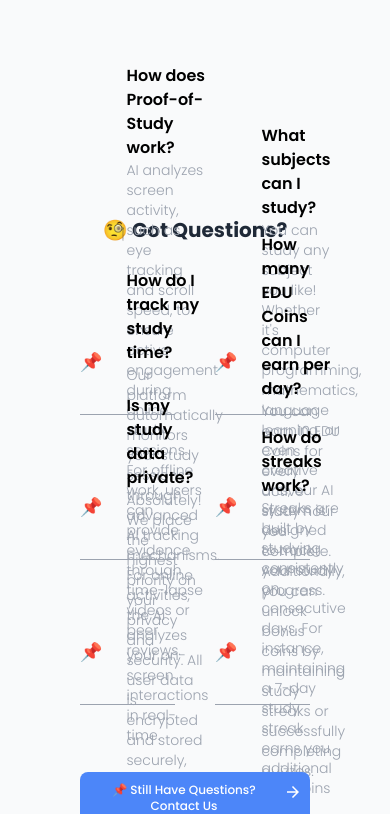
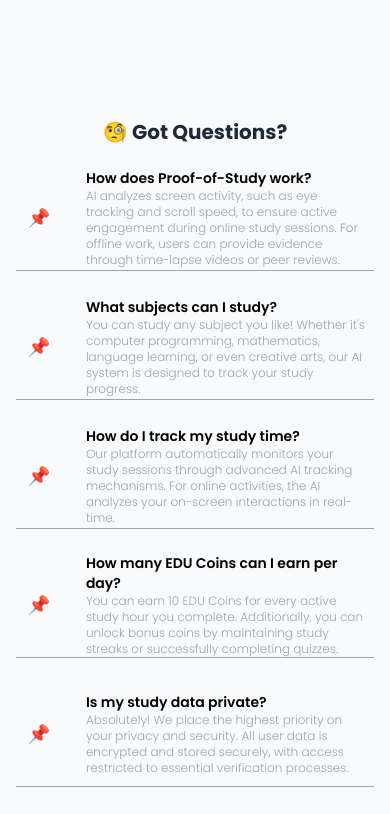
Before and after one commit to MorielDev/LERNIT, a Next.js app: page / in a window 390 px wide. Shown: the part 4948-5762 px from the top of the page. Built offline with nearby package versions, Linux system fonts and the light colour scheme; a web font is replaced by a local one.

Commit message:
faq completed

```diff
--- a/app/pages/faq.tsx
+++ b/app/pages/faq.tsx
@@ -7,9 +7,9 @@ import { faqs } from "../data/arrays";
 
 export default function FAQ() {
     return (
-        <section className="bg-backgroundColor px-20 h-screen flex flex-col justify-evenly items-center pt-8 pb-16">
-            <HeaderText placeholder="🧐 Got Questions?"/>
-            <div className="w-full grid grid-cols-2 gap-10">
+        <section className="bg-backgroundColor px-4 md:px-10 lg:px-10 xl:px-20 2xl:px-20 h-screen flex flex-col justify-evenly items-center pt-0 pb-16">
+            <HeaderText placeholder="🧐 Got Questions?" className="text-center"/>
+            <div className="w-full grid grid-cols-1 md:grid-cols-2 lg:grid-cols-2 xl:grid-cols-2 2xl:grid-cols-2 gap-6 md:gap-10 lg:gap-10 xl:gap-10 2xl:gap-10 mt-5 md:mt-0 lg:mt-0 xl:mt-0 2xl:mt-0">
                 {faqs.map((faq, index) => (
                     <div key={index} className="border-b border-mutedGray border-b-0.5 w-full">
                         <div className="w-full flex flex-row gap-4 py-6">
@@ -17,8 +17,8 @@ export default function FAQ() {
                                 <span className="text-lg">📌</span>
                             </div>
                             <div className="w-full px-2 h-14 flex flex-col justify-center">
-                                <h1 className="text-black font-semibold">{faq.question}</h1>
-                                <h1 className="text-mutedGray font-light text-sm">{faq.answer}</h1>
+                                <h1 className="text-black text-sm md:text-base lg:text-base xl:text-base 2xl:text-base font-semibold">{faq.question}</h1>
+                                <h1 className="text-mutedGray text-xs md:text-base lg:text-xs xl:text-sm 2xl:text-base font-light text-sm">{faq.answer}</h1>
                             </div>
                         </div>
                     </div>
@@ -26,9 +26,9 @@ export default function FAQ() {
             </div>
 
             {/* Call to Action */}
-            <div className="w-full flex justify-center items-center">
+            <div className="w-full flex justify-center items-center mt-5 md:mt-0 lg:mt-5 xl:mt-0 2xl:mt-0">
                 <SecondaryButton primary={true} placeholder="📌 Still Have Questions? Contact Us">
-                    <MdOutlineArrowForward className="text-xl text-white" />
+                    <MdOutlineArrowForward className="text-base md:text-base lg:text-base xl:text-xl 2xl:text-xl text-white" />
                 </SecondaryButton>
             </div>
         </section>
--- a/app/pages/testimonials.tsx
+++ b/app/pages/testimonials.tsx
@@ -66,7 +66,7 @@ export default function Testimonials() {
             {/* Call to Action */}
             <div className="w-full flex justify-center items-center mt-12">
                 <SecondaryButton primary={true} placeholder="📌 Join 12,345+ Happy Learners">
-                    <MdOutlineArrowForward className="text-xl text-white" />
+                    <MdOutlineArrowForward className="text-base md:text-base lg:text-base xl:text-xl 2xl:text-xl text-white" />
                 </SecondaryButton>
             </div>
         </section>
```
